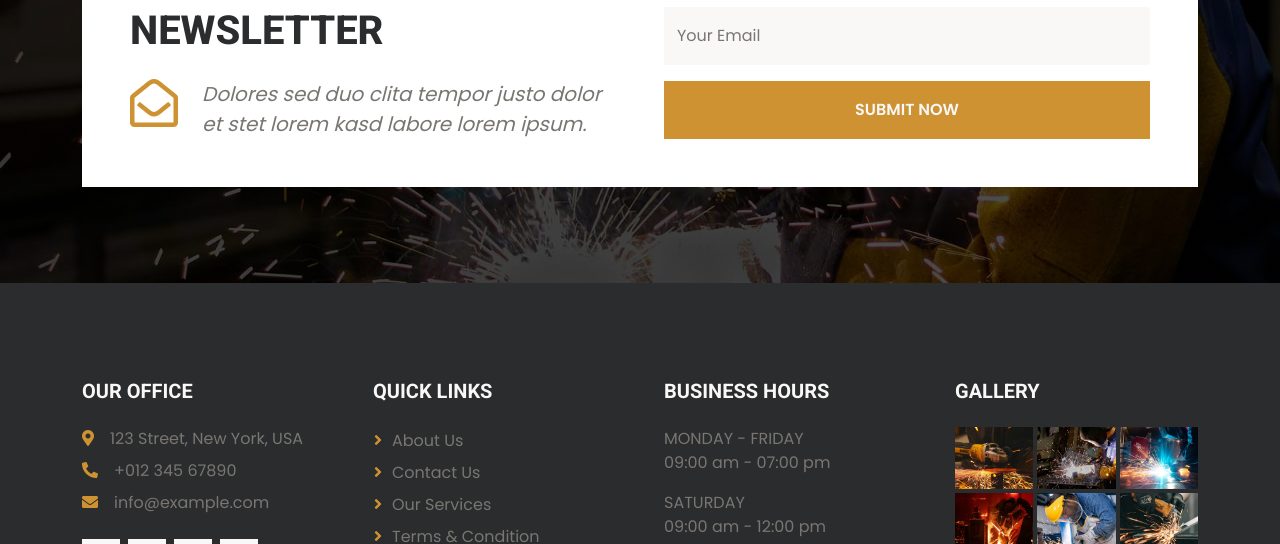
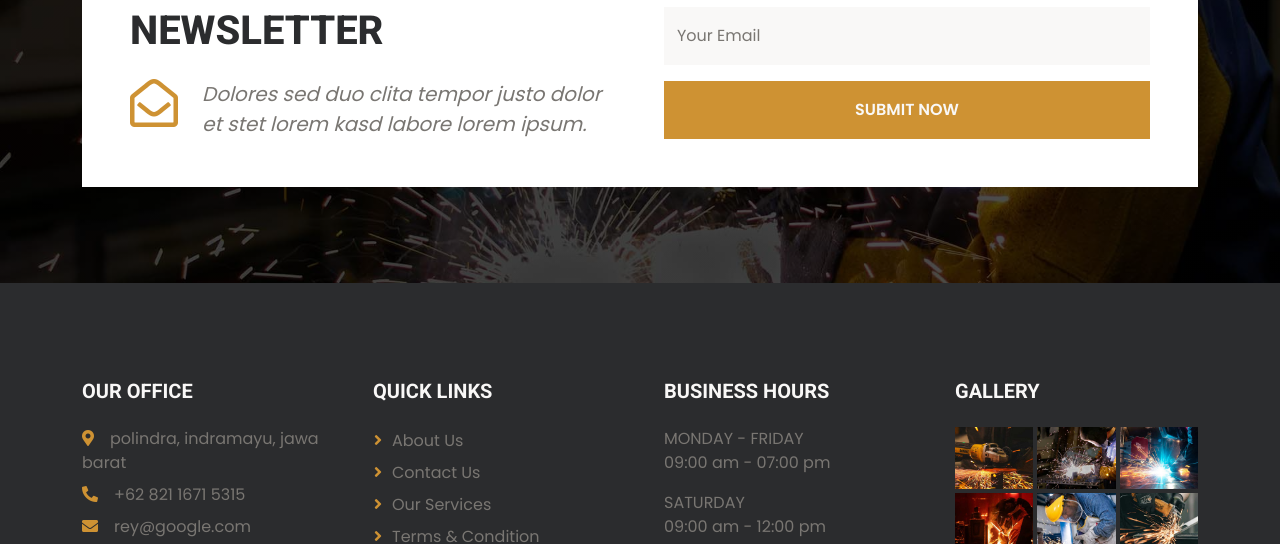
Before and after one commit to reyy-aja19/webiste_cicd, a plain HTML site: page index.html in a window 1280 px wide. Shown: the part 4555-5099 px from the top of the page. Drawn offline with nearby package versions, Linux system fonts and the light colour scheme.

Commit message:
update index.html

```diff
--- a/index.html
+++ b/index.html
@@ -544,9 +544,9 @@
             <div class="row g-5">
                 <div class="col-lg-3 col-md-6">
                     <h5 class="text-uppercase text-light mb-4">Our Office</h5>
-                    <p class="mb-2"><i class="fa fa-map-marker-alt text-primary me-3"></i>123 Street, New York, USA</p>
-                    <p class="mb-2"><i class="fa fa-phone-alt text-primary me-3"></i>+012 345 67890</p>
-                    <p class="mb-2"><i class="fa fa-envelope text-primary me-3"></i>info@example.com</p>
+                    <p class="mb-2"><i class="fa fa-map-marker-alt text-primary me-3"></i>polindra, indramayu, jawa barat</p>
+                    <p class="mb-2"><i class="fa fa-phone-alt text-primary me-3"></i>+62 821 1671 5315</p>
+                    <p class="mb-2"><i class="fa fa-envelope text-primary me-3"></i>rey@google.com</p>
                     <div class="d-flex pt-3">
                         <a class="btn btn-square btn-light me-2" href=""><i
                                 class="fab fa-twitter"></i></a>
```
